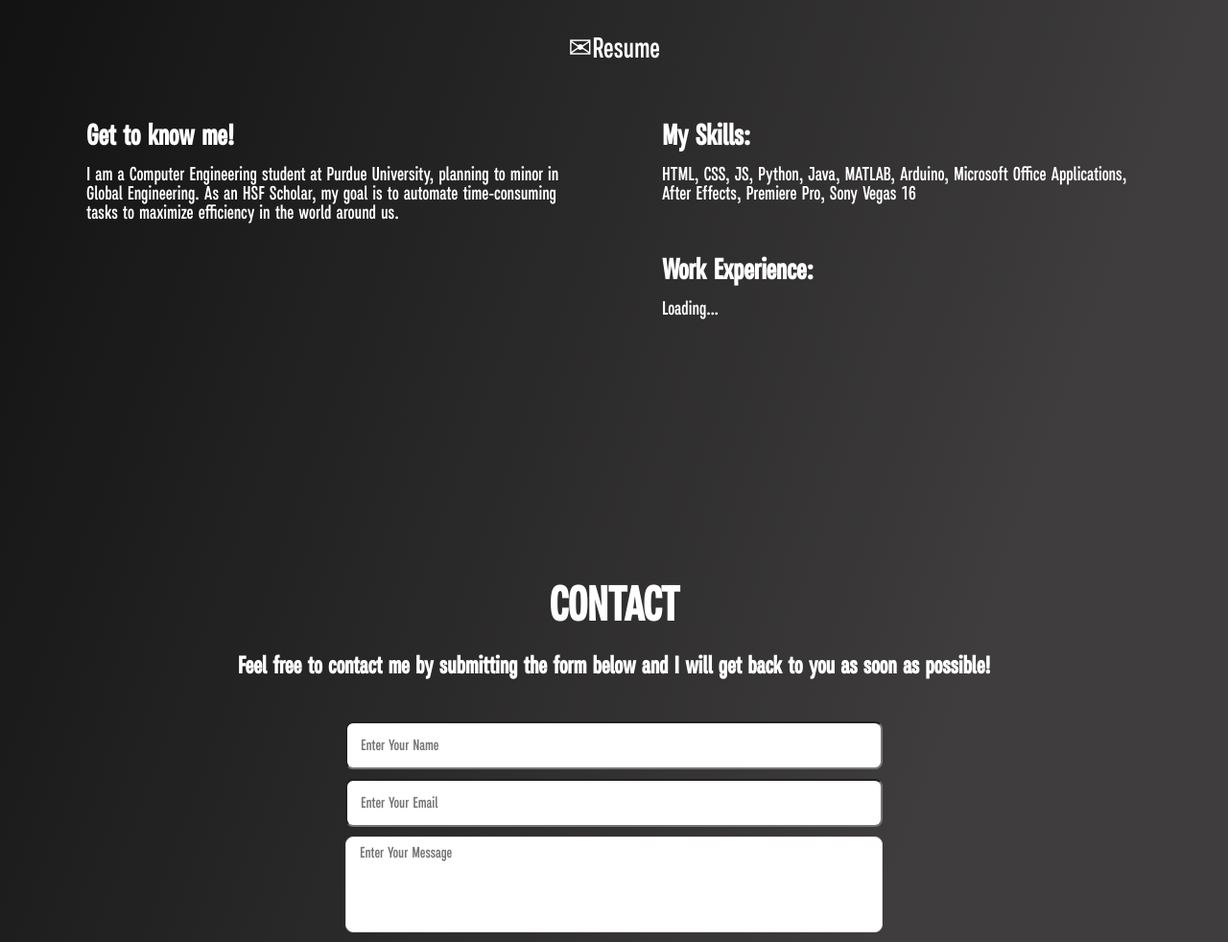
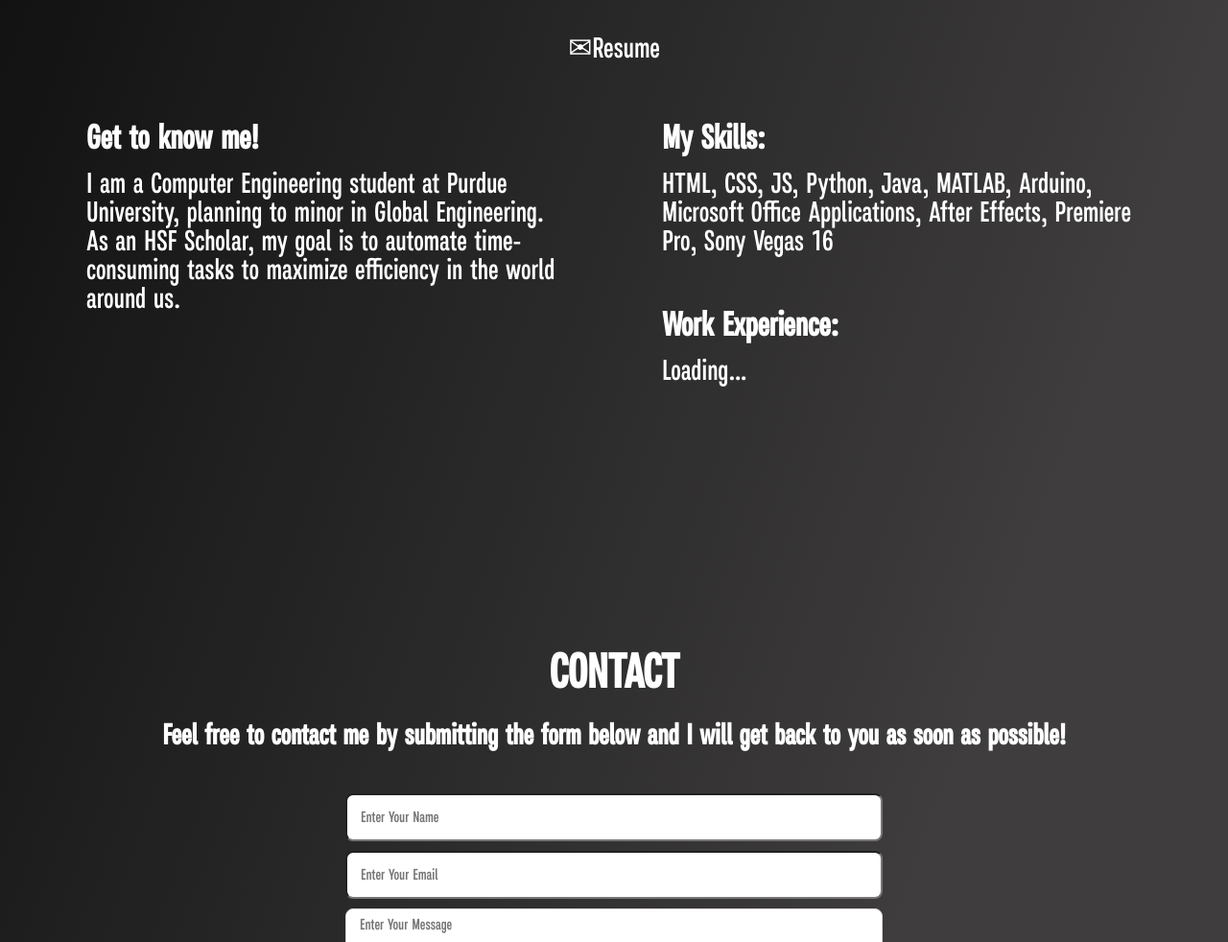
Before and after one commit to xaviik4/HGOMEZDO-Portfolio, a plain HTML site: page about.html in a window 1280 px wide. Shown: the part 683-1665 px from the top of the page at 96% size. Drawn offline with Linux system fonts and the light colour scheme.

Commit message:
Increased font size

```diff
--- a/CSS/about.css
+++ b/CSS/about.css
@@ -103,13 +103,13 @@
     }
     .know__title {
         color: #ffffff;
-        font-size: 30px;
+        font-size: 35px;
         margin-bottom: 15px;
         text-align: left;
     }
     .know__desc {
         color: #ffffff;
-        font-size: 20px;
+        font-size: 30px;
         margin-bottom: 20px;
         text-align: left;
     }
@@ -135,13 +135,13 @@
     }
     .skills__title {
         color: #ffffff;
-        font-size: 30px;
+        font-size: 35px;
         margin-bottom: 15px;
         text-align: left;
     }
     .skills__desc {
         color: #ffffff;
-        font-size: 20px;
+        font-size: 30px;
         margin-bottom: 20px;
         text-align: left;
     }
@@ -156,13 +156,13 @@
     }
     .work__title {
         color: #ffffff;
-        font-size: 30px;
+        font-size: 35px;
         margin-bottom: 15px;
         text-align: left;
     }
     .work__desc {
         color: #ffffff;
-        font-size: 20px;
+        font-size: 30px;
         margin-bottom: 20px;
         text-align: left;
     }
@@ -190,7 +190,7 @@
     }
     .contact__desc {
         color: #ffffff;
-        font-size: 25px;
+        font-size: 30px;
         margin-bottom: 25px;
     }
 
@@ -204,7 +204,6 @@
         width: 100%;
         padding: 20px;
         border-radius: 10px;
-
     }
     .contact__input {
         outline: 0;
```
